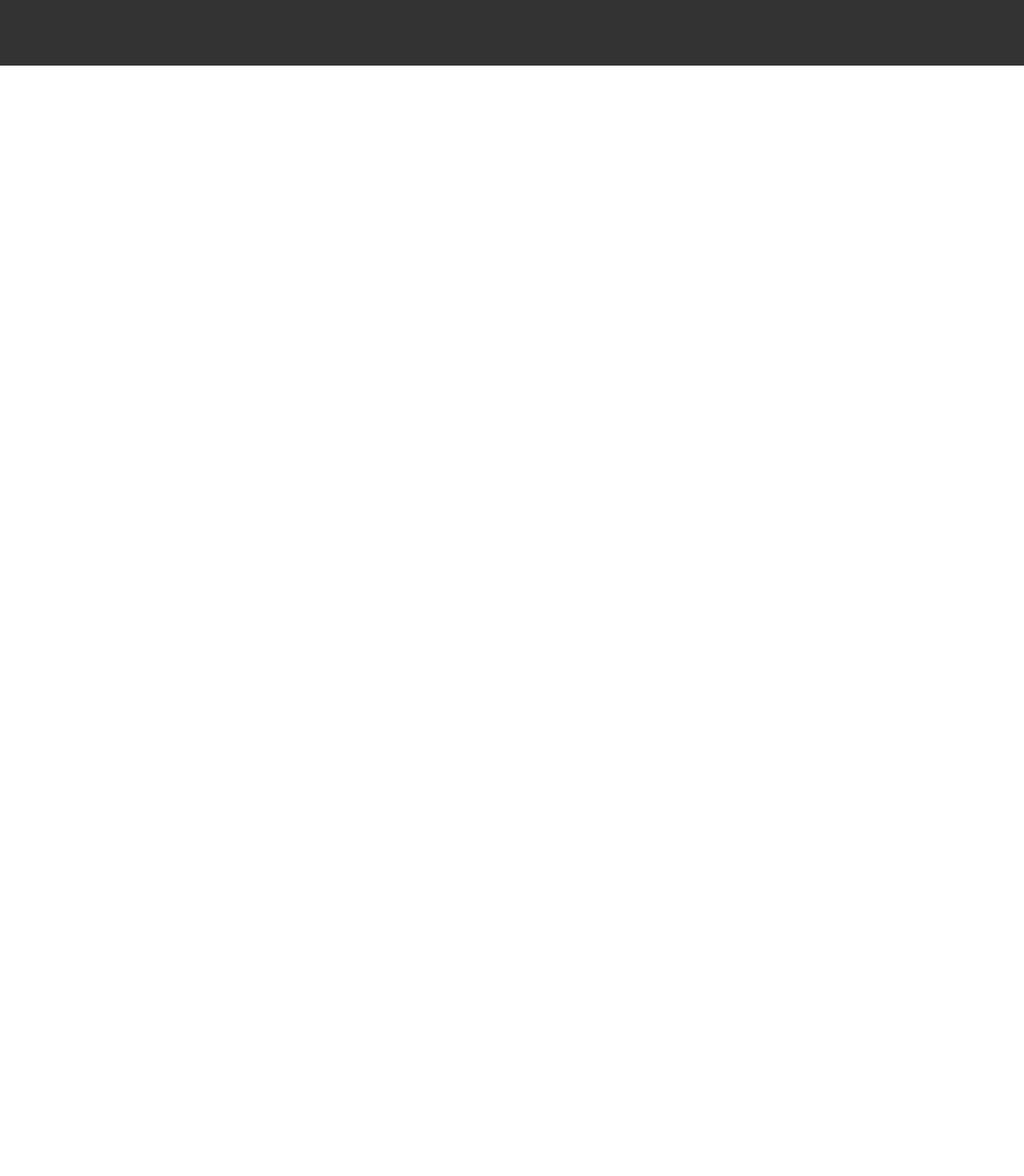
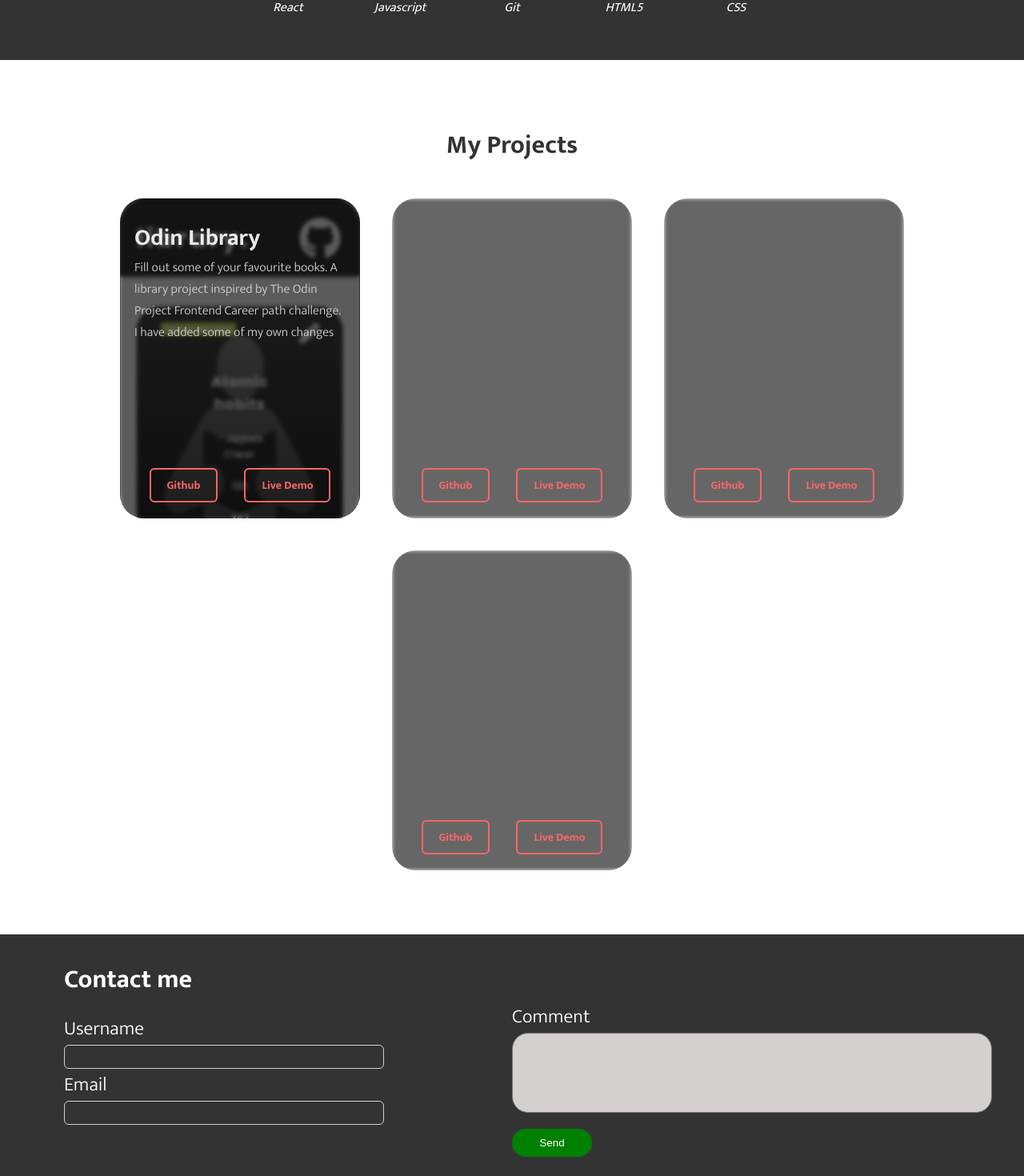
Before and after one commit to RojanSr/Portfolio, a React (Vite) app: page / in a window 1280 px wide. Shown: the part 1038-2508 px from the top of the page at 80% size. Before the commit the page ends 1120 px from the top, so only its background shows below. Built offline with nearby package versions, Linux system fonts and the light colour scheme.

Commit message:
add: Project and Contact section

```diff
--- a/src/App.jsx
+++ b/src/App.jsx
@@ -2,6 +2,8 @@ import React from "react";
 import Navbar from "./components/Navbar";
 import Home from "./components/Home";
 import Skills from "./components/Skills";
+import Project from "./components/Project";
+import Contact from "./components/Contact";
 
 function App() {
   const [dark, setDark] = React.useState(false);
@@ -16,6 +18,8 @@ function App() {
       <main>
         <Home />
         <Skills />
+        <Project />
+        <Contact />
       </main>
     </div>
   );
--- /dev/null
+++ b/src/components/Contact.jsx
@@ -0,0 +1,37 @@
+import React from "react";
+
+const Contact = () => {
+  function handleSubmit(e) {
+    e.preventDefault();
+    console.log(e.target.value);
+    window.alert("Submitted!");
+  }
+
+  return (
+    <div className="contact-main" id="contact-section">
+      <h2 className="contact--title">Contact me</h2>
+      <form className="contact--form">
+        <div className="personal-detail">
+          <label htmlFor="">Username</label>
+          <input type="text" required />
+          <label htmlFor="">Email</label>
+          <input type="email" required />
+        </div>
+        <div className="comment">
+          <label htmlFor="">Comment</label>
+          <textarea
+            name=""
+            id=""
+            cols="30"
+            rows="10"
+            className="comment"
+            required
+          ></textarea>
+          <button onClick={handleSubmit}>Send</button>
+        </div>
+      </form>
+    </div>
+  );
+};
+
+export default Contact;
--- a/src/components/Home.jsx
+++ b/src/components/Home.jsx
@@ -9,12 +9,17 @@ const Home = () => {
           Hi. I'm <span className="highlight-text">Rojan Rai.</span>
         </h1>
         <p>
-          Lorem ipsum dolor, sit amet consectetur adipisicing elit. Blanditiis
-          accusamus labore ut libero quam nemo.
+          I'm a front-end web developer who is
+          <span className="highlight-text"> passionate </span>about producing
+          interactive and engaging digital experiences. I
+          <span className="highlight-text"> work hard </span> to make ideas come
+          to life and provide seamless user experiences thanks to my sharp eye
+          for <span className="highlight-text"> design and passion </span> for
+          coding.
         </p>
-        <button className="hire-btn">
+        <a href="mailto:rairojan1116@gmail.com" className="hire-btn">
           <span>Hire me!</span>
-        </button>
+        </a>
       </div>
     </div>
   );
--- a/src/components/Navbar.jsx
+++ b/src/components/Navbar.jsx
@@ -18,10 +18,10 @@ export default function Navbar(props) {
           <a href="#skills-section">Skills</a>
         </li>
         <li className="nav--item">
-          <a href="#">Projects</a>{" "}
+          <a href="#project-section">Projects</a>{" "}
         </li>
         <li className="nav--item">
-          <a href="#">Contact</a>
+          <a href="#contact-section">Contact</a>
         </li>
       </ul>
     </nav>
--- /dev/null
+++ b/src/components/Project.jsx
@@ -0,0 +1,24 @@
+import React from "react";
+import ProjectCard from "./ProjectCard";
+
+const Project = () => {
+  return (
+    <div className="project-main" id="project-section">
+      <h2 className="project--title">My Projects</h2>
+      <div className="project--container">
+        <ProjectCard
+          title="Odin Library"
+          imageClass="library-cover"
+          githubLink="https://github.com/RojanSr/Odin-library"
+          liveLink="https://rojansr.github.io/Odin-library/"
+          description="Fill out some of your favourite books. A library project inspired by The Odin Project Frontend Career path challenge. I have added some of my own changes"
+        />
+        <ProjectCard title="" imageClass="weather-cover" />
+        <ProjectCard title="" imageClass="meme-cover" />
+        <ProjectCard title="" imageClass="rating-cover" />
+      </div>
+    </div>
+  );
+};
+
+export default Project;
--- /dev/null
+++ b/src/components/ProjectCard.jsx
@@ -0,0 +1,23 @@
+import React from "react";
+
+const ProjectCard = (props) => {
+  return (
+    <div className={`project-card ${props.imageClass}`}>
+      <div className="card-detail">
+        <h3 className="card--title">{props.title}</h3>
+        <p className="description">{props.description}</p>
+      </div>
+
+      <div className="toggleCheckOut">
+        <a href={props.githubLink} className="project-btn" target="_blank">
+          Github
+        </a>
+        <a href={props.liveLink} target="_blank" className="project-btn">
+          Live Demo
+        </a>
+      </div>
+    </div>
+  );
+};
+
+export default ProjectCard;
--- a/src/index.css
+++ b/src/index.css
@@ -4,9 +4,10 @@
   --primary-bg-clr: #ffffff;
   --primary-text-clr: #1c1b1be4;
 
-  --secondary-text-clr: #707070;
+  --secondary-text-clr: #d4d0d0;
 
-  --primary-hover-txt: #f48225;
+  /* --primary-hover-txt: #ef8025; */
+  --primary-hover-txt: #ff6666;
 
   --padding: 0px 80px;
 }
@@ -46,6 +47,7 @@ nav {
   width: 100%;
   background-color: inherit;
   z-index: 99;
+  backdrop-filter: blur(5px);
 }
 
 .nav--items {
@@ -152,22 +154,22 @@ nav {
 
 .introduction {
   width: 40vw;
-  padding: 40px 10px;
   animation: 1.5s introduction;
-  margin-top: 100px;
+  margin-top: 200px;
+}
+
+.introduction > p {
+  margin-bottom: 20px;
 }
 
 .highlight-text {
   color: var(--primary-hover-txt);
-  font-style: italic;
 }
 
 .hire-btn {
-  background: none;
   border: 2px solid var(--primary-hover-txt);
   color: var(--primary-hover-txt);
-  padding: 8px 20px;
-  margin-top: 20px;
+  padding: 2px 20px;
   position: relative;
   z-index: 1;
   transition: 0.08s ease-in;
@@ -204,18 +206,19 @@ nav {
 
 .skill-title {
   font-size: 2rem;
-  padding: 30px 0px;
+  padding-bottom: 20px;
 }
 
 .skills-div {
   text-align: center;
-  height: 40vh;
   background-color: var(--primary-text-clr);
   color: var(--primary-bg-clr);
+  padding: 10vh 0px;
 }
 
 .skill-grid {
   display: flex;
+  flex-wrap: wrap;
   justify-content: center;
   gap: 60px;
   text-align: center;
@@ -227,6 +230,12 @@ nav {
   border: 1px solid rgba(0, 0, 0, 0.3);
   box-shadow: 0px 1px 3px rgba(0, 0, 0, 0.4);
   position: relative;
+  border-radius: 12px;
+  transition: 0.1s ease-in;
+}
+
+.skill-box:hover {
+  transform: scale(1.1);
 }
 
 .skill-box > span {
@@ -267,3 +276,168 @@ nav {
   background-size: 80%;
   background-repeat: no-repeat;
 }
+
+.project-main {
+  padding-top: 10vh;
+}
+
+.project--title {
+  text-align: center;
+  font-size: 2rem;
+}
+
+.project--container {
+  display: flex;
+  justify-content: center;
+  gap: 40px;
+  margin: 40px 20px;
+  flex-wrap: wrap;
+}
+
+.project-card {
+  min-width: 300px;
+  max-width: 300px;
+  min-height: 400px;
+  position: relative;
+  border-radius: 30px;
+  border: none;
+  outline: none;
+  cursor: pointer;
+  z-index: 0;
+  color: rgba(255, 255, 255, 0.9);
+}
+
+.project-card::after {
+  content: "";
+  position: absolute;
+  inset: 0;
+  width: 100%;
+  height: 100%;
+  border-radius: inherit;
+  filter: brightness(40%);
+  backdrop-filter: blur(2.5px);
+  z-index: -1;
+}
+
+.toggleCheckOut {
+  position: absolute;
+  bottom: 0;
+  padding: 20px 20px;
+  display: flex;
+  justify-content: space-around;
+  min-width: inherit;
+}
+
+.project-btn {
+  padding: 8px 20px;
+  border-radius: 6px;
+  border: 2px solid var(--primary-hover-txt);
+  color: var(--primary-hover-txt);
+  font-size: 14px;
+  font-weight: 700;
+  background: none;
+  transition: 0.1s ease-in;
+  cursor: pointer;
+}
+
+.project-btn:hover {
+  background-color: var(--primary-hover-txt);
+  color: var(--primary-bg-clr);
+}
+
+.card-detail {
+  padding: 5px 18px;
+  margin-top: 20px;
+}
+
+.card--title {
+  font-size: 1.8rem;
+}
+
+.description {
+  color: var(--secondary-text-clr);
+  font-weight: 300;
+}
+
+/* Cover image for project card */
+.library-cover {
+  background-image: url(./assets/project-card/library.jpg);
+  background-position: center;
+  background-repeat: no-repeat;
+  background-size: cover;
+}
+
+/* Contact section */
+
+.contact-main {
+  background-color: var(--primary-text-clr);
+  color: var(--primary-bg-clr);
+  margin-top: 80px;
+  padding: 30px 80px;
+}
+
+.contact--title {
+  font-size: 2rem;
+  font-weight: 700;
+}
+
+.contact--form {
+  display: flex;
+  font-size: 1.5rem;
+  font-weight: 300;
+}
+
+.personal-detail {
+  display: flex;
+  flex-direction: column;
+  min-width: 50%;
+  margin-top: 15px;
+}
+
+.personal-detail > input {
+  max-width: 400px;
+  padding: 6px 9px;
+  background: none;
+  border: 1px solid var(--secondary-text-clr);
+  color: var(--primary-bg-clr);
+  font-size: 0.9rem;
+  outline: none;
+  border-radius: 6px;
+}
+
+.personal-detail > input:focus {
+  background: var(--secondary-text-clr);
+  color: var(--primary-text-clr);
+}
+
+.comment {
+  display: flex;
+  flex-direction: column;
+}
+
+.comment > textarea {
+  width: 600px;
+  height: 100px;
+  resize: none;
+  font-family: inherit;
+  padding: 5px 10px;
+  font-size: 18px;
+  border-radius: 20px;
+  outline: none;
+  background-color: var(--secondary-text-clr);
+}
+
+.comment > button {
+  width: 100px;
+  padding: 10px 20px;
+  margin-top: 20px;
+  background-color: green;
+  border: none;
+  border-radius: 20px;
+  color: var(--primary-bg-clr);
+  cursor: pointer;
+}
+
+.comment > button:hover {
+  transform: scale(1.05);
+}
```
Also changed, not shown: src/assets/astronaut.png (added), src/assets/project-card/library.jpg (added).
